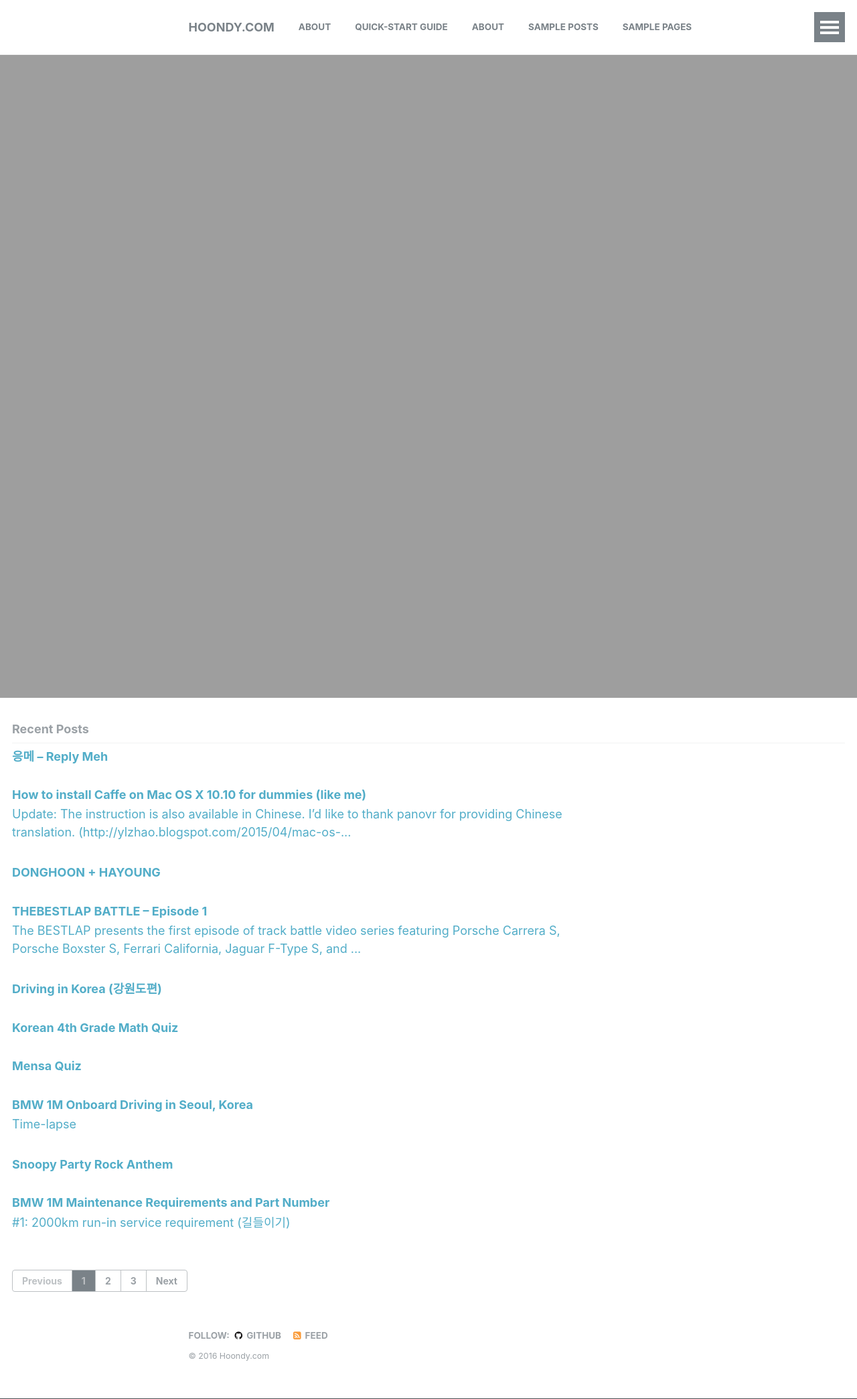
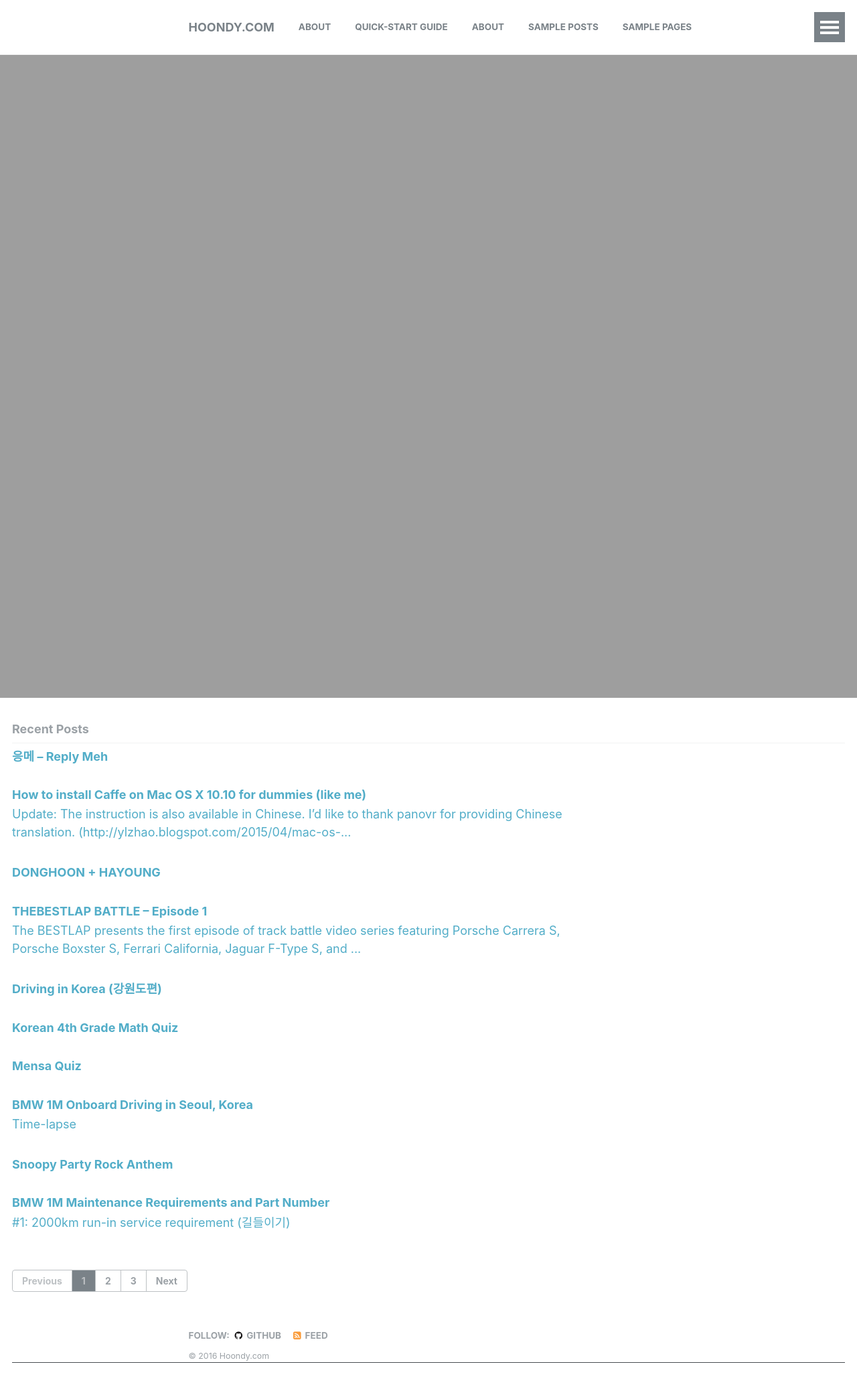
Before and after one commit to hoondy/hoondy.github.io, a Jekyll site: the page built from index.html, in a window 1280 px wide. Shown: the whole page at 67% size. Built offline with Jekyll 4.4.1, drawn with Linux system fonts in a browser that asks for light colours; the list of posts is cut into pages by our own code.

Commit message:
Update default.html

```diff
--- a/_layouts/default.html
+++ b/_layouts/default.html
@@ -21,11 +21,11 @@
     <div class="page__footer">
       <footer>
         {% include footer.html %}
+        {% include footer/custom.html %}
       </footer>
     </div>
 
     {% include scripts.html %}
-    {% include footer/custom.html %}
 
   </body>
 </html>
```
